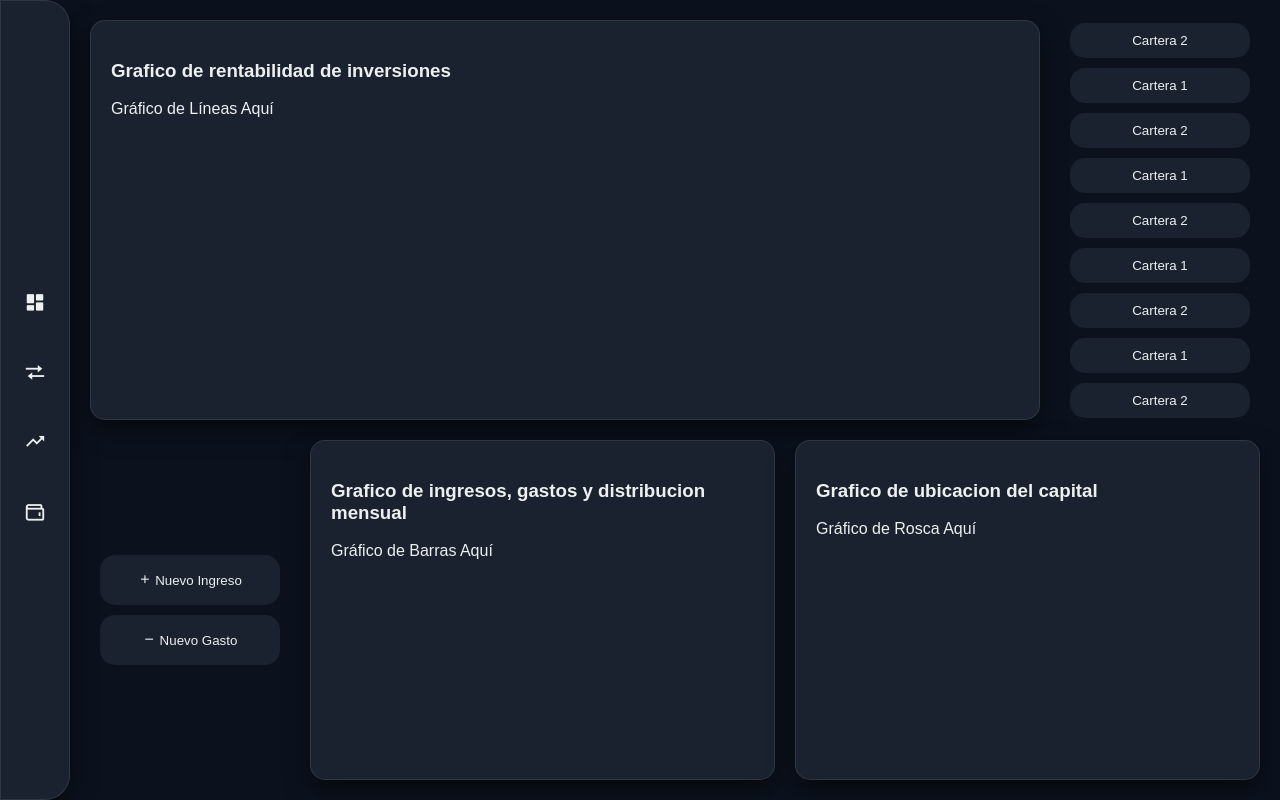
After one commit to riiveritaa/TFG_GuillermoElicheRivera, a Flask app: page /dashboard in a window 1280 px wide. The commit adds this page. Run offline with Flask 3, Linux system fonts and the light colour scheme; some libraries are stand-ins or nearby versions.

Commit message:
Dashboard: Interfaz base y vinculación con Login
Creación de la interfaz del Dashboard (a falta de los gráficos).

Actualización de app.py para redirigir automáticamente al Dashboard tras el login.

```diff
--- a/app.py
+++ b/app.py
@@ -1,4 +1,4 @@
-from flask import Flask, request, jsonify, render_template
+from flask import Flask, request, jsonify, render_template, redirect, url_for
 from flask_mysqldb import MySQL
 from werkzeug.security import generate_password_hash, check_password_hash
 
@@ -46,8 +46,12 @@ def login():
     cur.close()
 
 #3 verificamos si el usuario existe y si la contraseña es correcta
+
+    print(f"Usuario encontrado: {usuario}") # Esto saldrá en la terminal de VS Code
+
     if usuario and check_password_hash(usuario[3], password):
-        return jsonify({"mensaje": "Login exitoso", "usuario_id": usuario[0]})
+        print(f"Hash en DB: {usuario[3]}") # Verifica si el hash parece cortado
+        return redirect(url_for('dashboard'))
     else:
         return jsonify({"mensaje": "Email o contraseña incorrectos"}), 401
 
@@ -82,8 +86,12 @@ def registro():
     except Exception as e:
         return jsonify({"mensaje": "Error al registrar usuario", "error": str(e)}), 500
 
-#Crear movimiento
+# Ruta para la página de dashboard
+@app.route('/dashboard')
+def dashboard():
+    return render_template('dashboard.html')
 
+# Crear movimiento
 @app.route('/movimiento', methods=['POST'])
 def movimiento():
 
--- /dev/null
+++ b/static/CSS/dashboard.css
@@ -0,0 +1,160 @@
+:root {
+    --primary-color: #ECF0F1;    /* Blanco Roto (Texto y detalles) */
+    --second-color: #95A5A6;     /* Gris Suave (Secundarios) */
+    --third-color: #0B121E;      /* Azul Petróleo (Fondo) */
+    --accent-color: #2ECC71;     /* Verde Esmeralda (boton de ingreso) */
+    --red-color: #E74C3C;        /* Rojo Vibrante (boton de gasto) */
+    --card-bg: #1A222F;
+    font-family: "Poppins", sans-serif;     /* Azul Slate (fondo de las cajas) */
+}
+
+body{
+    margin: 0;
+    padding: 0;
+    background-color: var(--third-color);
+    overflow: hidden; /* Evita que la página entera haga scroll */
+}
+
+.dashboard-container {
+    display: grid;
+    grid-template-columns: 70px 1fr;
+    height: 100vh;
+}
+
+.menu {
+    list-style: none;
+    margin-top: 50px;
+    padding: 0;
+    display: flex;
+    flex-direction: column;
+    align-items: center;
+}
+
+.menu li {
+    width: 50px;
+    height: 50px;
+    margin-bottom: 20px;
+    color: var(--primary-color);
+    cursor: pointer;
+    transition: all 0.3s ease;
+    display: flex;
+    align-items: center;
+    justify-content: center;
+    font-size: 22px;
+    border-radius: 12px;
+}
+
+.menu li:hover {
+    background: rgba(46, 204, 113, 0.2);
+    color: var(--accent-color);
+    transform: translateX(5px);
+}
+
+.main-content {
+    display: flex;
+    flex-direction: column;
+    padding: 20px;
+    overflow-y: auto;
+    gap: 20px;
+    overflow-y: auto;
+}
+
+.top-section {
+    display: grid;
+    grid-template-columns: 1fr 200px;
+    height: 50vh;
+    gap: 20px;
+}
+
+.bottom-section {
+    display: grid;
+    grid-template-columns: 200px 1fr 1fr;
+    height: 50vh;
+    gap: 20px;
+}
+
+.card{
+    background-color: var(--card-bg);
+    border: 1px solid rgba(236, 240, 241, 0.1);
+    border-radius: 15px;
+    padding: 20px;
+    margin: 0px;
+    color: var(--primary-color);
+    box-shadow: 0px 10px 25px rgba(0, 0, 0, 0.5);
+}
+
+button {
+    background-color: var(--card-bg);
+    color: var(--primary-color);
+    border: none;
+    border-radius: 15px;
+    margin: 5px;
+    cursor: pointer;
+    transition: background-color 0.3s ease;
+    width: 90%;
+    height: 50px;
+}
+
+button:hover {
+    background-color: var(--second-color);
+    box-shadow: 0px 10px 25px rgba(149, 165, 166, 0.5);
+}
+
+.btn-transaction-ingreso:hover {
+    background-color: var(--accent-color);
+    box-shadow: 0px 10px 25px rgba(46, 204, 113, 0.5);
+}
+
+.btn-transaction-gasto:hover {
+    background-color: var(--red-color);
+    box-shadow: 0px 10px 25px rgba(231, 76, 60, 0.5);
+}
+
+.wallets-buttons, .transaction-buttons{
+    display: flex;
+    flex-direction: column;
+    align-items: center;
+    justify-content: center;
+}
+
+.sidebar{
+    border-radius: 0px 25px 25px 0px;
+    display: flex;
+    flex-direction: column;
+    justify-content: center;
+}
+
+/* scroll para las carteras */
+.wallets-buttons {
+    max-height: 100%;
+    overflow-y: auto;
+}
+
+/*ancho de los botones de las carteras*/
+.btn-wallet {
+    padding: 10px;
+}
+
+/* Estilo para navegadores Chrome/Edge/Safari */
+::-webkit-scrollbar {
+    width: 6px;
+}
+
+::-webkit-scrollbar-track {
+    background: transparent;
+}
+
+::-webkit-scrollbar-thumb {
+    background: rgba(149, 165, 166, 0.3);
+    border-radius: 10px;
+}
+
+::-webkit-scrollbar-thumb:hover {
+    background: var(--second-color);
+}
+
+/* Para Firefox */
+* {
+    scrollbar-width: thin;
+    scrollbar-color: rgba(149, 165, 166, 0.3) transparent;
+}
--- /dev/null
+++ b/templates/dashboard.html
@@ -0,0 +1,70 @@
+<!DOCTYPE html>
+<html lang="en">
+<head>
+    <meta charset="UTF-8">
+    <meta name="viewport" content="width=device-width, initial-scale=1.0">
+    <title>Kaptal - Dashboard </title>
+    <link rel="stylesheet" href="../static/css/dashboard.css">
+    <link href='https://unpkg.com/boxicons@2.1.4/css/boxicons.min.css' rel='stylesheet'>
+
+</head>
+<body>
+    <div class="dashboard-container">
+        <nav class="card sidebar">
+            <div class="logo"></div>
+            <ul class="menu">
+                <li><i class='bx bxs-dashboard'></i> </li>
+                <li><i class='bx bx-transfer'></i> </li>
+                <li><i class='bx bx-trending-up'></i> </li>
+                <li><i class='bx bx-wallet'></i> </li>
+            </ul>
+        </nav>
+    <!-- contenido principal -->
+    <main class="main-content">
+        <!-- mitad superios del main -->
+        <section class="top-section">
+            <!-- grafico de la rentabilidad de inversiones -->
+            <div class="card chart-invest">
+                <h3>Grafico de rentabilidad de inversiones</h3>
+                <div class="chart-placeholder">Gráfico de Líneas Aquí</div>
+            </div>
+            <!-- botones de las carteras -->
+            <div class="wallets-buttons">
+                <button class="btn-wallet">Cartera 1</button>
+                <button class="btn-wallet">Cartera 2</button>
+                <button class="btn-wallet">Cartera 1</button>
+                <button class="btn-wallet">Cartera 2</button>
+                <button class="btn-wallet">Cartera 1</button>
+                <button class="btn-wallet">Cartera 2</button>
+                <button class="btn-wallet">Cartera 1</button>
+                <button class="btn-wallet">Cartera 2</button>
+                <button class="btn-wallet">Cartera 1</button>
+                <button class="btn-wallet">Cartera 2</button>
+                <button class="btn-wallet">Cartera 1</button>
+                <button class="btn-wallet">Cartera 2</button>
+                <button class="btn-wallet">Cartera 1</button>
+                <button class="btn-wallet">Cartera 2</button>
+                <button class="btn-wallet btn-total">Total</button>
+            </div>
+        </section>
+        <!-- mitad inferior del main -->
+        <section class="bottom-section">
+            <!--botones nuevo ingreso y gasto-->
+            <div class="transaction-buttons">
+                <button class="btn-transaction-ingreso"> <i class='bx bx-plus'></i>  Nuevo Ingreso</button>
+                <button class="btn-transaction-gasto"> <i class='bx bx-minus'></i>  Nuevo Gasto</button>
+            </div>
+            <!--grafico ingresos, gastos y distribucion mensual-->
+            <div  class=" card chart-distribution">
+                <h3>Grafico de ingresos, gastos y distribucion mensual</h3>
+                <div class="chart-placeholder">Gráfico de Barras Aquí</div>
+            </div>
+            <!--grafico ubicacion del capital-->
+            <div class=" card chart-location">
+                <h3>Grafico de ubicacion del capital</h3>
+                <div class="chart-placeholder">Gráfico de Rosca Aquí</div>
+            </div>
+        </section>
+    </main>
+</body>
+</html>
--- a/templates/login.html
+++ b/templates/login.html
@@ -36,6 +36,6 @@
             </div>
         </div>
     </div>
-    </form action="/login" method="POST">
+    </form>
 </body>
 </html>
```
